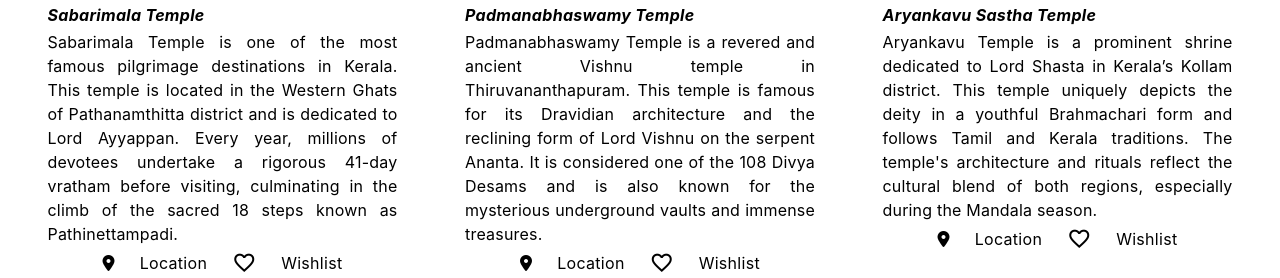
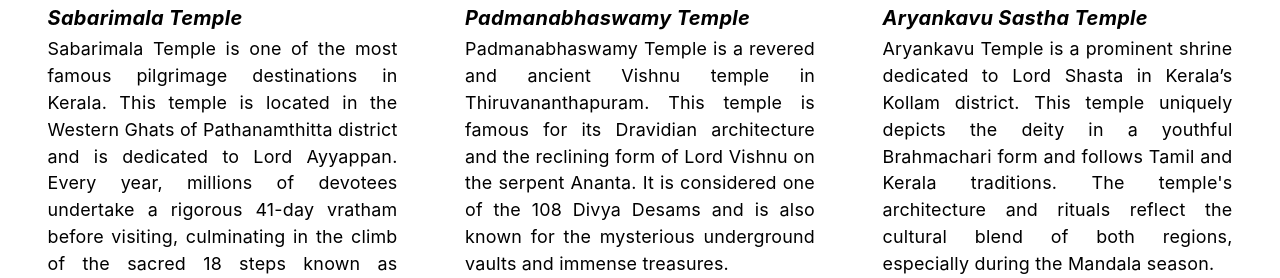
Before and after one commit to lohithaalekhyakollu/Indivista, a plain HTML site: page kerala.html in a window 1280 px wide. Shown: the part 578-856 px from the top of the page. Drawn offline with nearby package versions, Linux system fonts and the light colour scheme.

Commit message:
Update states.css

```diff
--- a/css/states.css
+++ b/css/states.css
@@ -5,6 +5,7 @@
 }
 b{
     margin-bottom: 3px;
+    font-size: 1.25rem;
 }
 .cat_heading {
     text-transform: uppercase;
@@ -26,6 +27,7 @@ p{
  text-align: justify;
  line-height: 1.5;
     letter-spacing: .2px;
+    font-size: 1.12rem;
 }
 button{
     margin-left: 4%;
```
